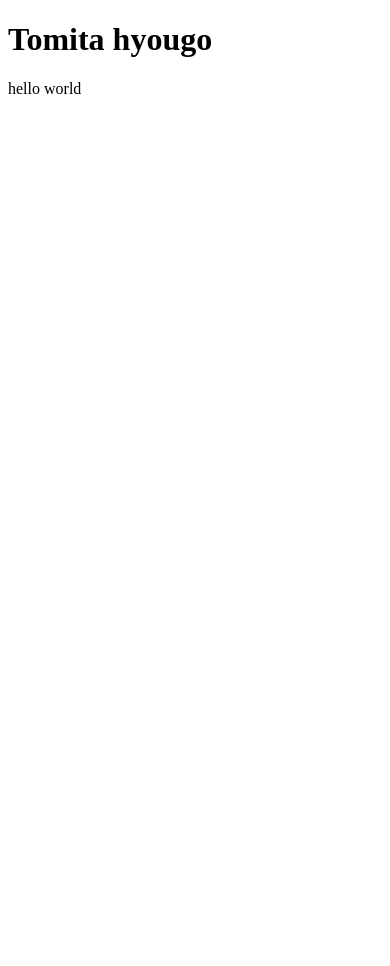
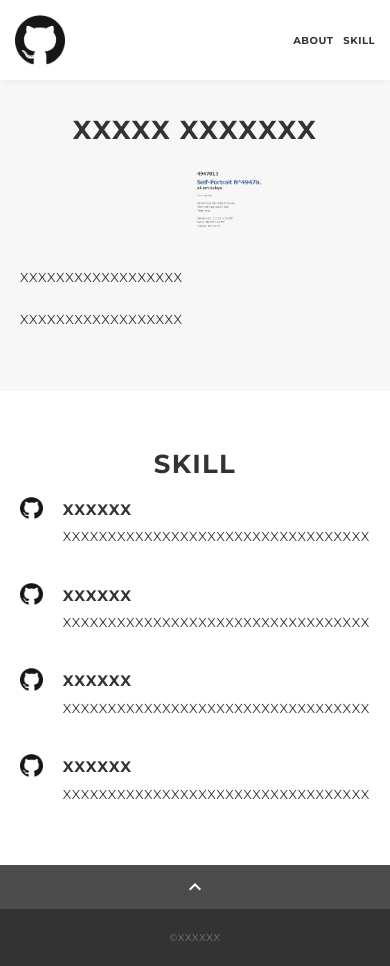
Before and after one commit to tomita0809/portfolio, a plain HTML site: page docs/index.html in a window 390 px wide. Before the commit the page ends 844 px from the top, so only its background shows below. Drawn offline with nearby package versions, Linux system fonts and the light colour scheme.

Commit message:
テンプレート反映

```diff
--- /dev/null
+++ b/docs/css/ress.css
@@ -0,0 +1,283 @@
+/*!
+ * ress.css • v3.0.1
+ * MIT License
+ * github.com/filipelinhares/ress
+ */
+
+/* # =================================================================
+   # Global selectors
+   # ================================================================= */
+
+html {
+  box-sizing: border-box;
+  word-break: normal;
+  -moz-tab-size: 4;
+  tab-size: 4;
+
+  -webkit-text-size-adjust: 100%; /* Prevent adjustments of font size after orientation changes in iOS */
+}
+
+*,
+::before,
+::after {
+  box-sizing: inherit;
+  background-repeat: no-repeat; /* Set `background-repeat: no-repeat` to all elements and pseudo elements */
+}
+
+::before,
+::after {
+  vertical-align: inherit;
+  text-decoration: inherit; /* Inherit text-decoration and vertical align to ::before and ::after pseudo elements */
+}
+
+* {
+  margin: 0;
+  padding: 0; /* Reset `padding` and `margin` of all elements */
+}
+
+/* # =================================================================
+   # General elements
+   # ================================================================= */
+
+hr {
+  overflow: visible; /* Show the overflow in Edge and IE */
+  height: 0; /* Add the correct box sizing in Firefox */
+}
+
+details,
+main {
+  display: block; /* Render the `main` element consistently in IE. */
+}
+
+summary {
+  display: list-item; /* Add the correct display in all browsers */
+}
+
+small {
+  font-size: 80%; /* Set font-size to 80% in `small` elements */
+}
+
+[hidden] {
+  display: none; /* Add the correct display in IE */
+}
+
+abbr[title] {
+  /* Add the correct text decoration in Chrome, Edge, IE, Opera, and Safari */
+  text-decoration: underline;
+  text-decoration: underline dotted;
+  border-bottom: none; /* Remove the bottom border in Chrome 57 */
+}
+
+a {
+  background-color: transparent; /* Remove the gray background on active links in IE 10 */
+}
+
+a:active,
+a:hover {
+  outline-width: 0; /* Remove the outline when hovering in all browsers */
+}
+
+code,
+kbd,
+pre,
+samp {
+  font-family: monospace, monospace; /* Specify the font family of code elements */
+}
+
+pre {
+  font-size: 1em; /* Correct the odd `em` font sizing in all browsers */
+}
+
+b,
+strong {
+  font-weight: bolder; /* Add the correct font weight in Chrome, Edge, and Safari */
+}
+
+/* https://gist.github.com/unruthless/413930 */
+sub,
+sup {
+  position: relative;
+  font-size: 75%;
+  line-height: 0;
+  vertical-align: baseline;
+}
+
+sub {
+  bottom: -.25em;
+}
+
+sup {
+  top: -.5em;
+}
+
+/* # =================================================================
+   # Forms
+   # ================================================================= */
+
+input {
+  border-radius: 0;
+}
+
+/* Replace pointer cursor in disabled elements */
+[disabled] {
+  cursor: default;
+}
+
+[type="number"]::-webkit-inner-spin-button,
+[type="number"]::-webkit-outer-spin-button {
+  height: auto; /* Correct the cursor style of increment and decrement buttons in Chrome */
+}
+
+[type="search"] {
+  outline-offset: -2px; /* Correct the outline style in Safari */
+
+  -webkit-appearance: textfield; /* Correct the odd appearance in Chrome and Safari */
+}
+
+[type="search"]::-webkit-search-decoration {
+  -webkit-appearance: none; /* Remove the inner padding in Chrome and Safari on macOS */
+}
+
+textarea {
+  overflow: auto; /* Internet Explorer 11+ */
+  resize: vertical; /* Specify textarea resizability */
+}
+
+button,
+input,
+optgroup,
+select,
+textarea {
+  font: inherit; /* Specify font inheritance of form elements */
+}
+
+optgroup {
+  font-weight: bold; /* Restore the font weight unset by the previous rule */
+}
+
+button {
+  overflow: visible; /* Address `overflow` set to `hidden` in IE 8/9/10/11 */
+}
+
+button,
+select {
+  text-transform: none; /* Firefox 40+, Internet Explorer 11- */
+}
+
+/* Apply cursor pointer to button elements */
+button,
+[type="button"],
+[type="reset"],
+[type="submit"],
+[role="button"] {
+  cursor: pointer;
+  color: inherit;
+}
+
+/* Remove inner padding and border in Firefox 4+ */
+button::-moz-focus-inner,
+[type="button"]::-moz-focus-inner,
+[type="reset"]::-moz-focus-inner,
+[type="submit"]::-moz-focus-inner {
+  padding: 0;
+  border-style: none;
+}
+
+/* Replace focus style removed in the border reset above */
+button:-moz-focusring,
+[type="button"]::-moz-focus-inner,
+[type="reset"]::-moz-focus-inner,
+[type="submit"]::-moz-focus-inner {
+  outline: 1px dotted ButtonText;
+}
+
+button,
+html [type="button"],
+/* Prevent a WebKit bug where (2) destroys native `audio` and `video`controls in Android 4 */
+[type="reset"],
+[type="submit"] {
+  -webkit-appearance: button; /* Correct the inability to style clickable types in iOS */
+}
+
+/* Remove the default button styling in all browsers */
+button,
+input,
+select,
+textarea {
+  border-style: none;
+  background-color: transparent;
+}
+
+/* Style select like a standard input */
+select {
+  -webkit-appearance: none; /* Chrome 41+ */
+  -moz-appearance: none; /* Firefox 36+ */
+}
+
+select::-ms-expand {
+  display: none; /* Internet Explorer 11+ */
+}
+
+select::-ms-value {
+  color: currentColor; /* Internet Explorer 11+ */
+}
+
+legend {
+  display: table; /* Correct the text wrapping in Edge and IE */
+  max-width: 100%; /* Correct the text wrapping in Edge and IE */
+  max-width: 100%; /* Correct the text wrapping in Edge 18- and IE */
+  white-space: normal; /* Correct the text wrapping in Edge and IE */
+  color: inherit; /* Correct the color inheritance from `fieldset` elements in IE */
+  border: 0; /* Correct `color` not being inherited in IE 8/9/10/11 */
+}
+
+::-webkit-file-upload-button {
+  font: inherit; /* Change font properties to `inherit` in Chrome and Safari */
+  color: inherit;
+  /* Correct the inability to style clickable types in iOS and Safari */
+
+  -webkit-appearance: button;
+}
+
+/* # =================================================================
+   # Specify media element style
+   # ================================================================= */
+
+img {
+  border-style: none; /* Remove border when inside `a` element in IE 8/9/10 */
+}
+
+/* Add the correct vertical alignment in Chrome, Firefox, and Opera */
+progress {
+  vertical-align: baseline;
+}
+
+/* # =================================================================
+   # Accessibility
+   # ================================================================= */
+
+/* Hide content from screens but not screenreaders */
+@media screen {
+  [hidden~="screen"] {
+    display: inherit;
+  }
+  [hidden~="screen"]:not(:active):not(:focus):not(:target) {
+    position: absolute !important;
+    clip: rect(0 0 0 0) !important;
+  }
+}
+
+/* Specify the progress cursor of updating elements */
+[aria-busy="true"] {
+  cursor: progress;
+}
+
+/* Specify the pointer cursor of trigger elements */
+[aria-controls] {
+  cursor: pointer;
+}
+
+/* Specify the unstyled cursor of disabled, not-editable, or otherwise inoperable elements */
+[aria-disabled] {
+  cursor: default;
+}
--- /dev/null
+++ b/docs/css/style.css
@@ -0,0 +1,311 @@
+body {
+  font-family: "Montserrat","Helvetica Neue",Arial,"Hiragino Kaku Gothic ProN","Hiragino Sans",Meiryo,sans-serif;
+  font-size: 14px;
+  line-height: 1.8;
+  letter-spacing: .8px;
+  color: #333;
+}
+
+a {
+  transition: opacity .3s;
+  text-decoration: none;
+  color: #1ca9e3;
+}
+
+img {
+  max-width: 100%;
+  height: auto;
+  vertical-align: bottom;
+  border-style: none;
+}
+
+ul,
+li {
+  list-style: none;
+}
+
+.pc-only {
+  display: block;
+}
+
+.sp-only {
+  display: none;
+}
+
+.wrapper {
+  padding-top: 73px;
+}
+
+.section {
+  padding: 90px 0;
+}
+
+.section:nth-of-type(odd) {
+  background-color: #f7f7f7;
+}
+
+.inner {
+  max-width: 1340px;
+  margin: 0 auto;
+  padding: 0 40px;
+}
+
+.title {
+  font-size: 34px;
+  font-weight: bold;
+  line-height: 1;
+  margin-bottom: 40px;
+  text-align: center;
+  letter-spacing: .05em;
+  color: #333;
+}
+
+.lead {
+  margin-bottom: 30px;
+}
+
+/*--- header ---*/
+.header {
+  position: fixed;
+  top: 0;
+  z-index: 1;
+  width: 100%;
+  background-color: #fff;
+  box-shadow: 0 5px 10px -6px rgba(0,0,0,.1);
+}
+
+.header .inner {
+  display: flex;
+  align-items: center;
+  justify-content: space-between;
+  padding: 20px 40px;
+}
+
+.header-logo {
+  font-size: 20px;
+  font-weight: bold;
+  line-height: 1.2;
+  margin-right: 20px;
+  letter-spacing: .05em;
+}
+
+.header-logo a {
+  color: #333;
+}
+
+.header-banner {
+  width: 50px;
+}
+.header-nav-list {
+  display: flex;
+  justify-content: space-between;
+}
+
+.header-nav-item:not(:last-child) {
+  margin-right: 20px;
+}
+
+.header-nav-item a {
+  position: relative;
+  font-size: 13px;
+  font-weight: bold;
+  display: inline-block;
+  padding: 5px 0;
+  transition: .3s;
+  letter-spacing: .05em;
+  color: #333;
+}
+.header-nav-item a:after {
+  position: absolute;
+  bottom: 0;
+  left: 50%;
+  width: 0;
+  height: 3px;
+  content: "";
+  transition: .3s;
+  -webkit-transform: translateX(-50%);
+  transform: translateX(-50%);
+  background-color: #333;
+}
+
+.header-nav-item a:hover:after {
+  width: 100%;
+}
+
+/*--- about ---*/
+.profile {
+  display: flex;
+  flex-wrap: wrap;
+  max-width: 800px;
+  margin: 0 auto;
+}
+.profile-img {
+  width: 20%;
+  margin-right: 30px;
+  border-radius: 50%;
+}
+.profile-img img {
+  border-radius: 50%;
+}
+.profile-body {
+  flex: 1;
+}
+.profile-body p:not(:last-child) {
+  margin-bottom: 30px;
+}
+
+/*--- skill ---*/
+.skill-list {
+  display: flex;
+  flex-wrap: wrap;
+  justify-content: space-between;
+  margin-bottom: -50px;
+}
+
+.skill-item {
+  display: flex;
+  align-items: flex-start;
+  justify-content: space-between;
+  width: 48%;
+  margin-bottom: 50px;
+}
+
+.skill-img {
+  width: 60px;
+  height: auto;
+  margin-right: 20px;
+}
+
+.skill-body {
+  flex: 1;
+}
+
+.skill-name {
+  margin-bottom: 3px;
+}
+
+/*--- contact ---*/
+.contact {
+  text-align: center;
+}
+
+.contact-item:not(:last-child) {
+  margin-right: 10px;
+}
+
+.contact-icon {
+  width: 50px;
+}
+
+/*--- page-top ---*/
+.page-top {
+  font-weight: bold;
+  padding: 10px;
+  cursor: pointer;
+  text-align: center;
+  background-color: #4c4c4c;
+}
+
+.page-top .material-icons-outlined {
+  vertical-align: bottom;
+  color: #fff;
+}
+
+/*--- footer ---*/
+.footer {
+  padding: 30px;
+  background-color: #333;
+}
+
+.copyright {
+  font-size: 10px;
+  text-align: center;
+  color: #797979;
+}
+
+
+/* --- media Queries 767 ---*/
+@media screen and (max-width: 767px) {
+  body {
+    font-size: 13px;
+    line-height: 1.7;
+  }
+
+  .pc-only {
+    display: none;
+  }
+
+  .sp-only {
+    display: block;
+  }
+
+  .title {
+    font-size: 26px;
+    margin-bottom: 20px;
+  }
+
+  .wrapper {
+    padding-top: 57px;
+  }
+
+  .section {
+    padding: 60px 0;
+  }
+
+  .inner {
+    padding: 0 20px;
+  }
+
+  .header .inner {
+    padding: 15px;
+  }
+
+  .header-logo {
+    font-size: 15px;
+    margin-right: 15px;
+  }
+
+  .header-nav-item:not(:last-child) {
+    margin-right: 10px;
+  }
+
+  .header-nav-item a {
+    font-size: 10px;
+  }
+
+  .header-nav-item a:after {
+    display: none;
+  }
+
+  .profile {
+    display: block;
+  }
+  .profile-img {
+    width: 150px;
+    margin: 0 auto;
+    margin-bottom: 25px;
+  }
+
+  .profile-body p:not(:last-child) {
+    margin-bottom: 20px;
+  }
+
+  .skill-list {
+    display: block;
+    margin-bottom: 0;
+  }
+
+  .skill-item {
+    width: 100%;
+    margin-bottom: 35px;
+  }
+
+  .skill-item:last-child {
+    margin-bottom: 0;
+  }
+
+  .footer {
+    padding: 20px;
+  }
+
+}
--- a/docs/index.html
+++ b/docs/index.html
@@ -1,12 +1,117 @@
 <!DOCTYPE html>
 <html>
 <head>
-<meta charset="UTF-8">
-<title>my portfolio</title>
+<meta charset="utf-8" />
+<meta name="viewport"
+	content="width=device-width,initial-scale=1.0,user-scalable=no" />
+<meta property="og:type" content="website" />
+<meta property="og:title" content="XXXXXX's portfolio" />
+<!-- <meta property="og:url" content="dummyurl" /> -->
+<meta property="og:description" content="XXXXXXの自己紹介サイトです。" />
+<meta property="og:image" content="img/ogp.png" />
+<meta name="description" content="XXXXXXの自己紹介サイトです。" />
+<title>XXXXXX ポートフォリオ</title>
+<link rel="preconnect" href="https://fonts.gstatic.com" />
+<link
+	href="https://fonts.googleapis.com/css2?family=Montserrat:wght@400;700&display=swap"
+	rel="stylesheet" />
+<link
+	href="https://fonts.googleapis.com/css?family=Material+Icons+Outlined"
+	rel="stylesheet" />
+<link href="css/ress.css" media="all" rel="stylesheet" type="text/css" />
+<link href="css/style.css" media="all" rel="stylesheet" type="text/css" />
+<!-- <link rel="shortcut icon" href="img/favicon.ico" /> -->
+<!-- <link rel="canonical" href="dummyurl" /> -->
 </head>
+
 <body>
-	<h1>Tomita hyougo</h1>
-	<p>hello world</p>
+	<div class="wrapper">
+		<header class="header">
+			<div class="inner">
+				<h1 class="header-logo">
+					<a href="#"><img class="header-banner" src="img/github.png"
+						alt="ロゴマーク" /> </a>
+				</h1>
+				<nav class="header-nav">
+					<ul class="header-nav-list">
+						<li class="header-nav-item"><a href="#about">ABOUT</a></li>
+						<li class="header-nav-item"><a href="#skill">SKILL</a></li>
+					</ul>
+				</nav>
+			</div>
+		</header>
 
+		<main class="content">
+			<section class="about section" id="about">
+				<div class="inner">
+					<h2 class="title">XXXXX XXXXXXX</h2>
+					<div class="profile">
+						<p class="profile-img">
+							<img src="img/profile.png" alt="自画像" />
+						</p>
+						<div class="profile-body">
+							<p>XXXXXXXXXXXXXXXXXX</p>
+							<p>XXXXXXXXXXXXXXXXXX</p>
+						</div>
+					</div>
+				</div>
+			</section>
+
+			<section class="skill section" id="skill">
+				<div class="inner">
+					<h2 class="title">SKILL</h2>
+					<div class="skill-list">
+						<div class="skill-item">
+							<p class="skill-img">
+								<img src="img/github.png" alt="logo" />
+							</p>
+							<div class="skill-body">
+								<h3 class="skill-name">XXXXXX</h3>
+								<p class="skill-text">XXXXXXXXXXXXXXXXXXXXXXXXXXXXXXXXXX</p>
+							</div>
+						</div>
+						<div class="skill-item">
+							<p class="skill-img">
+								<img src="img/github.png" alt="logo" />
+							</p>
+							<div class="skill-body">
+								<h3 class="skill-name">XXXXXX</h3>
+								<p class="skill-text">XXXXXXXXXXXXXXXXXXXXXXXXXXXXXXXXXX</p>
+							</div>
+						</div>
+						<div class="skill-item">
+							<p class="skill-img">
+								<img src="img/github.png" alt="logo" />
+							</p>
+							<div class="skill-body">
+								<h3 class="skill-name">XXXXXX</h3>
+								<p class="skill-text">XXXXXXXXXXXXXXXXXXXXXXXXXXXXXXXXXX</p>
+							</div>
+						</div>
+						<div class="skill-item">
+							<p class="skill-img">
+								<img src="img/github.png" alt="logo" />
+							</p>
+							<div class="skill-body">
+								<h3 class="skill-name">XXXXXX</h3>
+								<p class="skill-text">XXXXXXXXXXXXXXXXXXXXXXXXXXXXXXXXXX</p>
+							</div>
+						</div>
+					</div>
+				</div>
+			</section>
+
+			<div class="page-top" id="js-page-top">
+				<span class="material-icons-outlined">expand_less</span>
+			</div>
+
+			<footer class="footer">
+				<div class="copyright">&copy;XXXXXX</div>
+			</footer>
+		</main>
+	</div>
+	<script
+		src="https://ajax.googleapis.com/ajax/libs/jquery/3.5.1/jquery.min.js"></script>
+	<script src="js/script.js"></script>
 </body>
 </html>
--- /dev/null
+++ b/docs/js/script.js
@@ -0,0 +1,20 @@
+$(function () {
+
+  //ページ内スクロール
+  var navHeight = $(".header").outerHeight();
+
+  $('a[href^="#"]').on("click", function () {
+    var href = $(this).attr("href");
+    var target = $(href == "#" || href == "" ? "html" : href);
+    var position = target.offset().top - navHeight;
+    $("html, body").animate({ scrollTop: position, }, 300, "swing");
+    return false;
+  });
+
+  //ページトップ
+  $("#js-page-top").on("click", function () {
+    $("body,html").animate({ scrollTop: 0, }, 300);
+    return false;
+  });
+
+});
```
Also changed, not shown: docs/img/github.png (added), docs/img/ogp.png (added), docs/img/profile.png (added).
